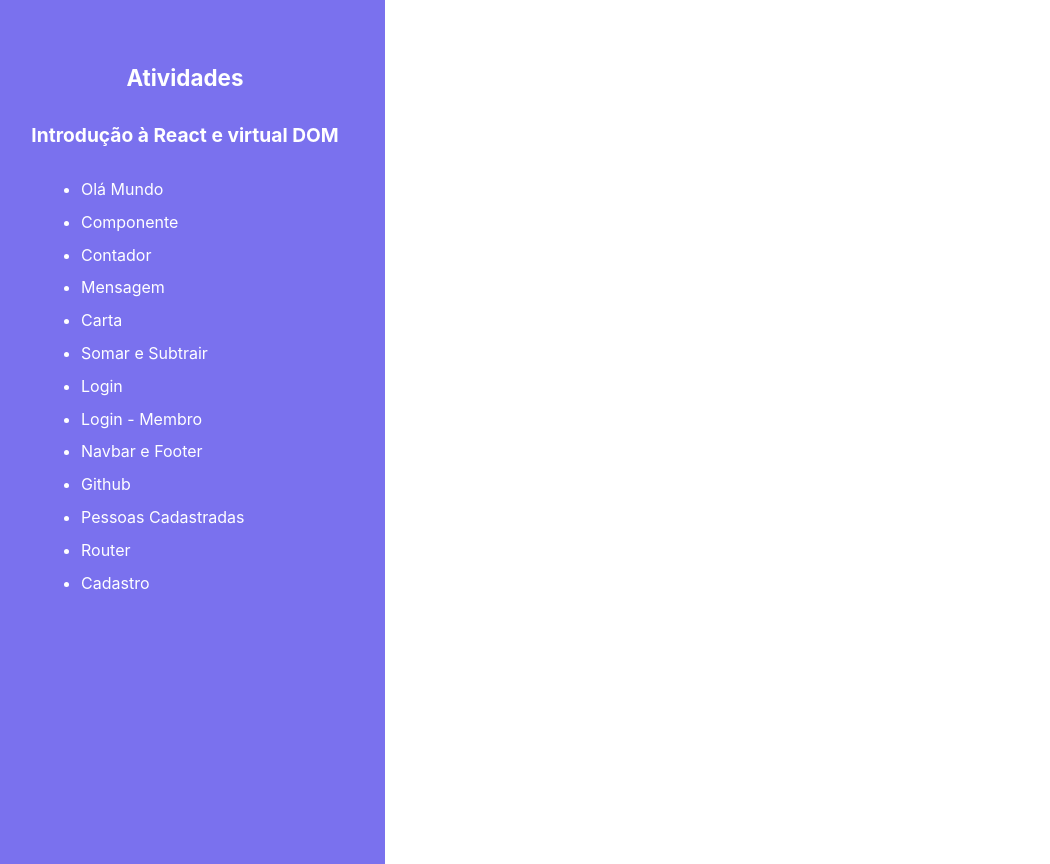
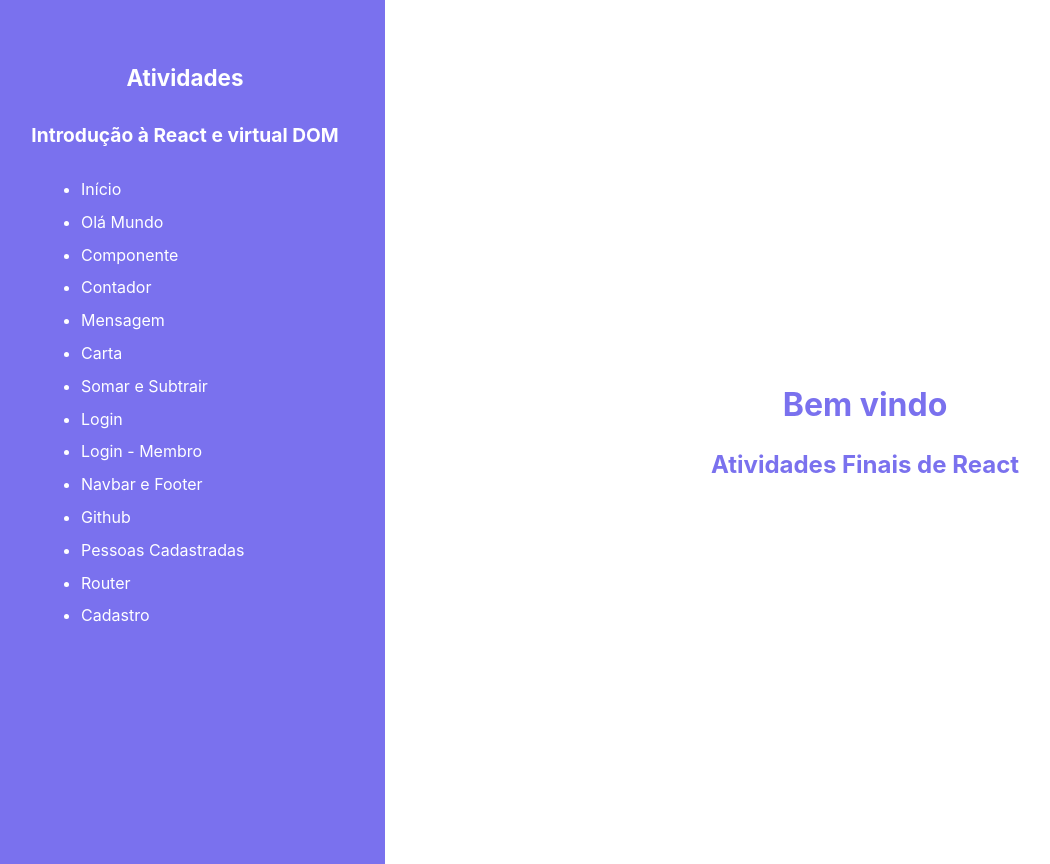
Before and after one commit to dayvsonlsantos/e-start-react, a React (Create React App) app: page / in a window 1280 px wide. Shown: the whole page, without its empty margins (15-1065 px from the left). Built offline with nearby package versions, Linux system fonts and the light colour scheme.

Commit message:
Feat: Tela Home

```diff
--- a/src/App.js
+++ b/src/App.js
@@ -16,6 +16,7 @@
 import Musica from "./atividades/AtvRouterPages/Musica";
 import Cidade from "./atividades/AtvRouterPages/Cidade";
 import Cadastro from "./atividades/Cadastro";
+import Home from "./components/Home";
 
 function App() {
   return (
@@ -26,6 +27,7 @@
               <SideBar/>
             </div>
             <Routes>
+              <Route path="/" element={<Home/>}/>
               <Route path="/ola-mundo" element={<OlaMundo/>}/>
               <Route path="/componente" element={<Componente/>}/>
               <Route path="/contador" element={<Contador/>}/>
--- /dev/null
+++ b/src/components/Home.js
@@ -0,0 +1,15 @@
+import style from "./Home.module.css";
+
+function Home (){
+
+    return(
+        <div className={style.background}>
+            <div className={style.containerHome}>
+                <h1 className={style.homeH1}>Bem vindo</h1>
+                <h2 className={style.homeH2}>Atividades Finais de React</h2>
+            </div>
+        </div>
+    )
+}
+
+export default Home;
--- /dev/null
+++ b/src/components/Home.module.css
@@ -0,0 +1,33 @@
+@charset "utf-8";
+
+.background{
+    width: 70vw;
+    height: 100vh;
+    display: flex;
+    align-items: center;
+    justify-content: center;
+}
+
+.containerHome{
+    width: 90%;
+    height: 90%;
+    display: flex;
+    align-items: center;
+    justify-content: center;
+    flex-direction: column;
+    box-sizing: border-box;
+    color: #7A71EE;
+}
+
+.homeH1{
+    margin: 0;
+    padding: 0;
+    margin-bottom: 1.6rem;
+    font-size: 2rem;
+}
+
+.homeH2{
+    margin: 0;
+    padding: 0;
+    font-size: 1.5rem;
+}
--- a/src/components/SideBar.js
+++ b/src/components/SideBar.js
@@ -9,6 +9,7 @@
 
             <h2>Introdução à React e virtual DOM</h2>
             <ul>
+                <li><Link to="/">Início</Link></li>
                 <li><Link to="/ola-mundo">Olá Mundo</Link></li>
                 <li><Link to="/componente">Componente</Link></li>
                 <li><Link to="/contador">Contador</Link></li>
```
